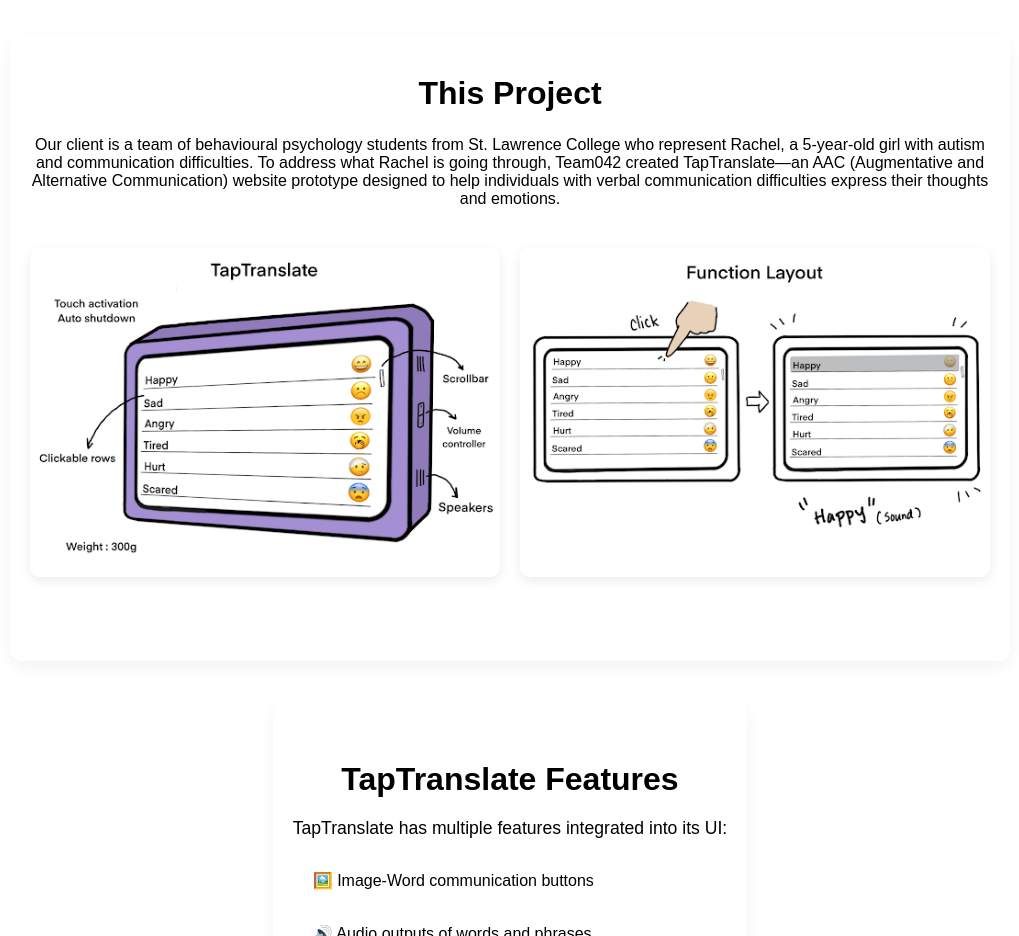
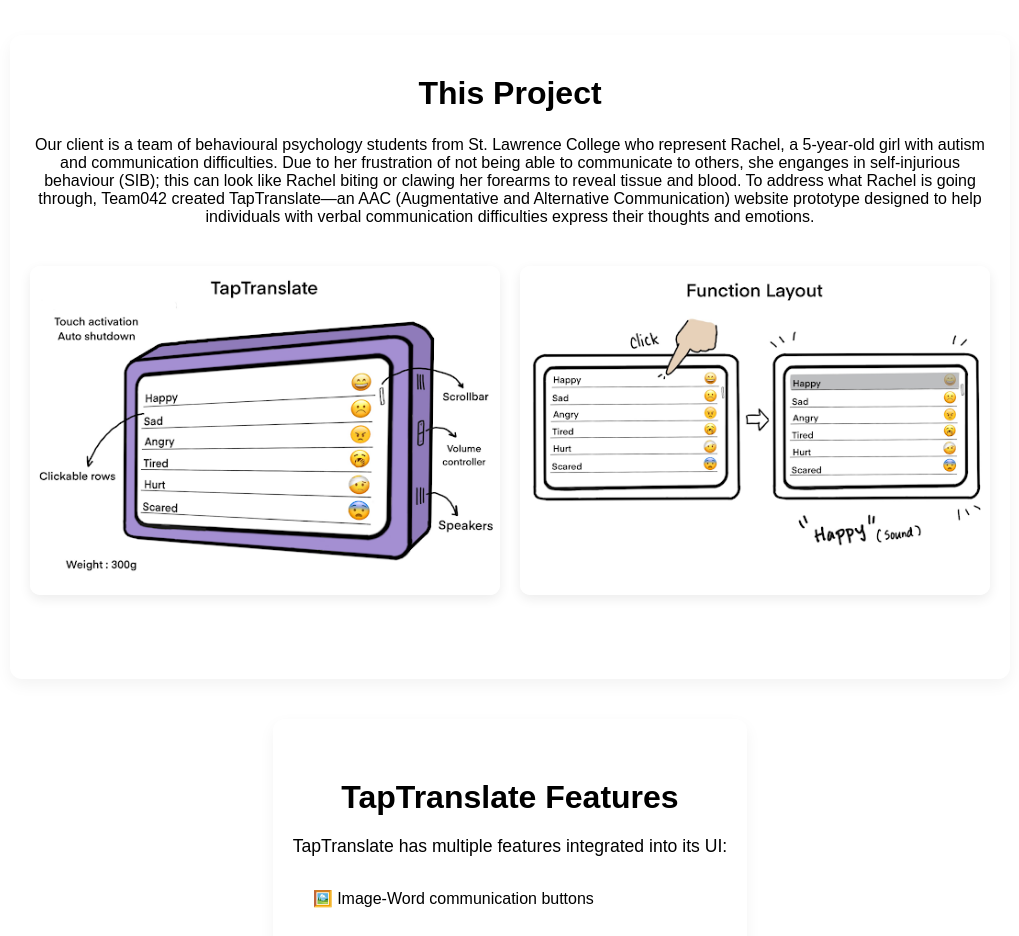
Before and after one commit to namifrom1piece/esp-2, a plain HTML site: page about.html in a window 1280 px wide. Shown: the part 860-1796 px from the top of the page, without its empty margins (130-1149 px from the left). Drawn offline with Linux system fonts and the light colour scheme.

Commit message:
updated about

```diff
--- a/about.html
+++ b/about.html
@@ -102,7 +102,7 @@
 
     <div class="this-project-container">
         <p class="project-description">
-            Our client is a team of behavioural psychology students from St. Lawrence College who represent Rachel, a 5-year-old girl with autism and communication difficulties. To address what Rachel is going through, Team042 created TapTranslate—an AAC (Augmentative and Alternative Communication) website prototype designed to help individuals with verbal communication difficulties express their thoughts and emotions.
+            Our client is a team of behavioural psychology students from St. Lawrence College who represent Rachel, a 5-year-old girl with autism and communication difficulties. Due to her frustration of not being able to communicate to others, she enganges in self-injurious behaviour (SIB); this can look like Rachel biting or clawing her forearms to reveal tissue and blood. To address what Rachel is going through, Team042 created TapTranslate—an AAC (Augmentative and Alternative Communication) website prototype designed to help individuals with verbal communication difficulties express their thoughts and emotions.
         </p>
 
         <div class="project-gallery">
```
